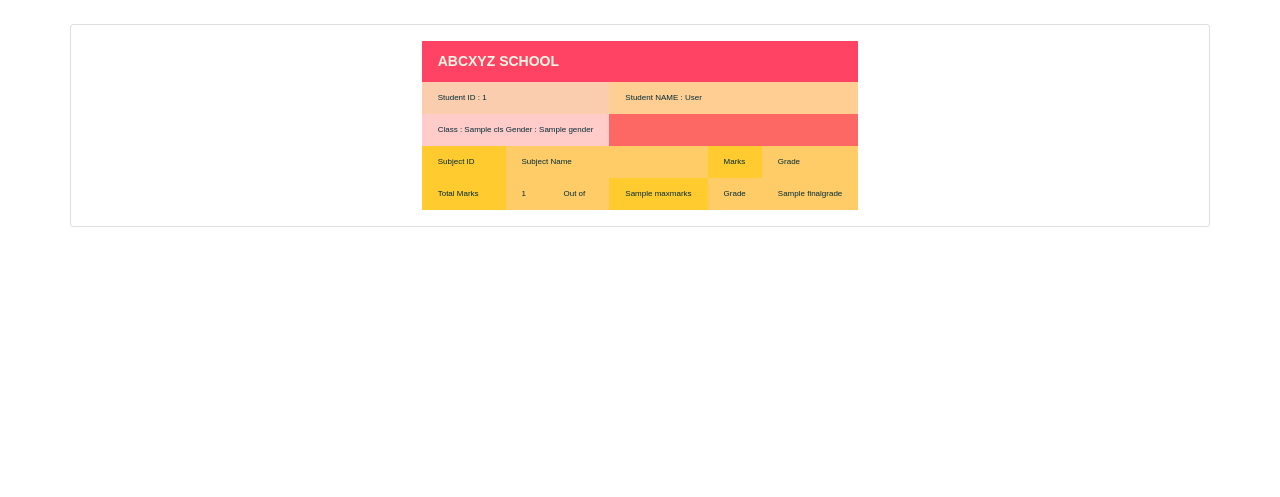
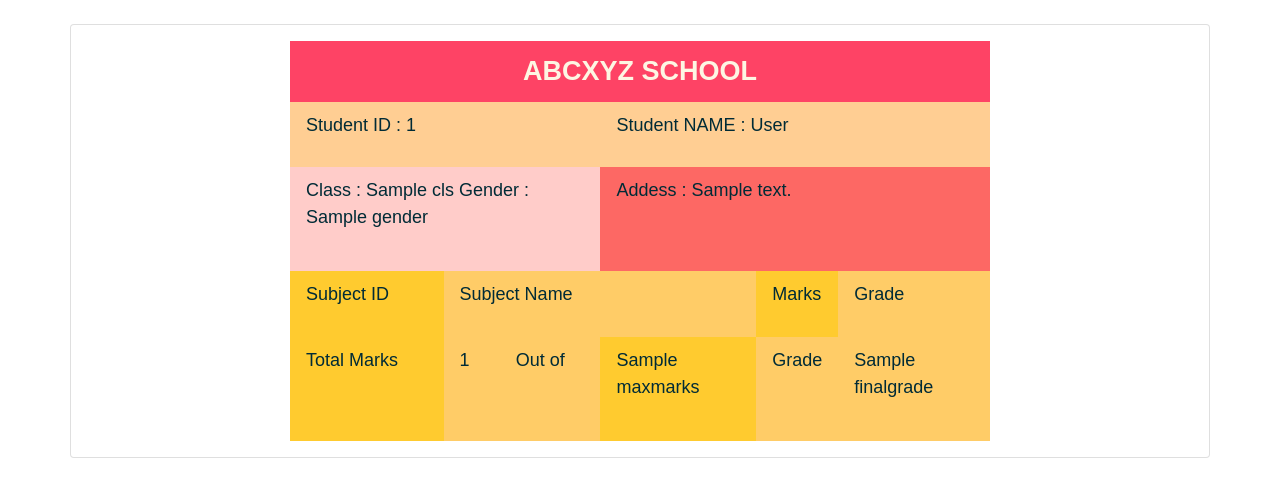
Before and after one commit to vivek-sale/fynd-project, a FastAPI app: template templates/marksheet.html in a window 1280 px wide. Shown: the top 497 px of the page. Run offline with FastAPI, Linux system fonts and the light colour scheme; the template is opened without the code that fills it: most values are stand-ins (such as "Sample title", 1, 10 or a date in 2020); parts of the project's set-up code (start-up, migrations or seed data) failed here and were passed over.

Commit message:
Upgraded marksheet and 403 page html

```diff
--- a/templates/marksheet.html
+++ b/templates/marksheet.html
@@ -25,18 +25,19 @@
     <div class="container card mt-4 align-items-center">
         <div class="card-body d-flex flex-row justify-content-between ">
             <style type="text/css">
-                .tg  {border-collapse:collapse;border-color:#C44D58;border-spacing:0; max-width: auto;max-height: auto;}
+                .tg  {border-collapse:collapse;border-color:#C44D58;border-spacing:0; max-width: auto;max-height: auto;width:700px; height:400px;}
                 .tg td{background-color:#F9CDAD;border-color:#C44D58;border-style:solid;border-width:0px;color:#002b36;
                   font-family:Arial, sans-serif;font-size:8px;overflow:hidden;padding:10px 16px;word-break:normal;}
                 .tg th{background-color:#FE4365;border-color:#C44D58;border-style:solid;border-width:0px;color:#fdf6e3;
                   font-family:Arial, sans-serif;font-size:14px;font-weight:normal;overflow:hidden;padding:10px 16px;word-break:normal;}
-                .tg .tg-i49k{background-color:#ffce93;text-align:left;vertical-align:top}
-                .tg .tg-cxgh{background-color:#ffcb2f;text-align:left;vertical-align:top}
-                .tg .tg-u4ur{background-color:#ffcc67;text-align:left;vertical-align:top}
-                .tg .tg-kftd{background-color:#efefef;text-align:left;vertical-align:top}
-                .tg .tg-73oq{border-color:#000000;text-align:left;vertical-align:top}
-                .tg .tg-feht{background-color:#ffccc9;border-color:#000000;text-align:left;vertical-align:top}
-                .tg .tg-og4q{background-color:#fd6864;text-align:left;vertical-align:top}
+                .tg .tg-i49k{background-color:#ffce93;text-align:left;vertical-align:top;font-size: 18px !important;}
+                .tg .tg-cxgh{background-color:#ffcb2f;text-align:left;vertical-align:top;font-size: 18px !important;}
+                .tg .tg-u4ur{background-color:#ffcc67;text-align:left;vertical-align:top;font-size: 18px !important;}
+                .tg .tg-kftd{background-color:#efefef;text-align:left;vertical-align:top;font-size: 18px !important;}
+                .tg .tg-73oq{border-color:#000000;text-align:left;vertical-align:top;font-size: 27px !important;
+    text-align: center}
+                .tg .tg-feht{background-color:#ffccc9;border-color:#000000;text-align:left;vertical-align:top; font-size: 18px !important;}
+                .tg .tg-og4q{background-color:#fd6864;text-align:left;vertical-align:top; font-size: 18px !important;}
                 </style>
                 <table class="tg">
                 <thead>
@@ -47,12 +48,12 @@
                 </thead>
                 <tbody>
                     <tr>
-                        <td class="tg-73oq" colspan="4">Student ID : {{student.id}}</td>
+                        <td class="tg-i49k" colspan="4">Student ID : {{student.id}}</td>
                         <td class="tg-i49k" colspan="3">Student NAME : {{student.fullname}}</td>
                     </tr>
                   <tr>
                     <td class="tg-feht" colspan="4">Class : {{student.cls}}       Gender : {{student.gender}}</td>
-                    <td class="tg-og4q" colspan="3"></td>
+                    <td class="tg-og4q" colspan="3">Addess : {{student.address}}</td>
                   </tr>
                   <tr>
                     <td class="tg-cxgh" colspan="2">Subject ID</td>
```
Also changed, not shown: templates/unprotected/unauthorised.html (+5 -3 lines).
